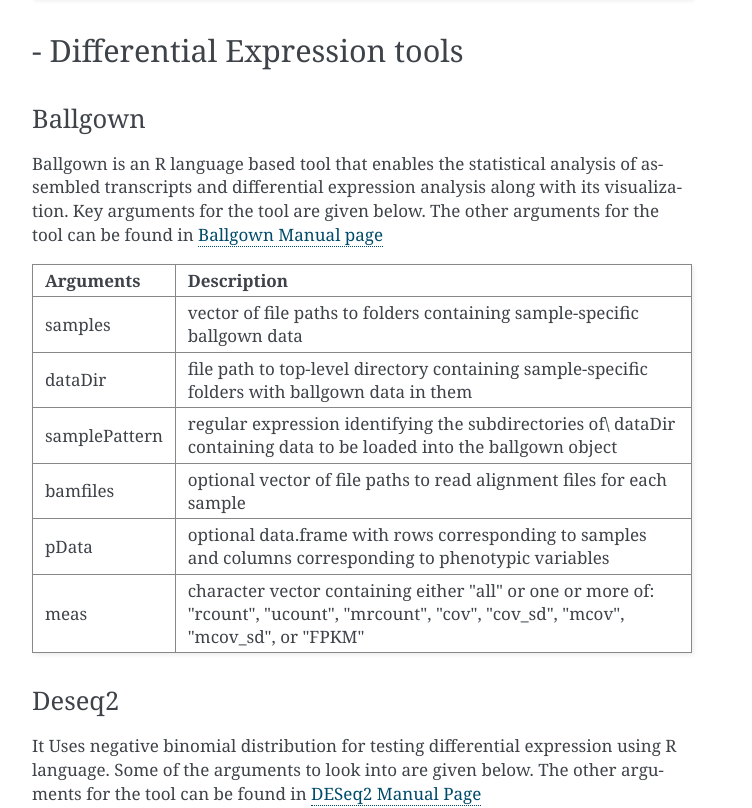
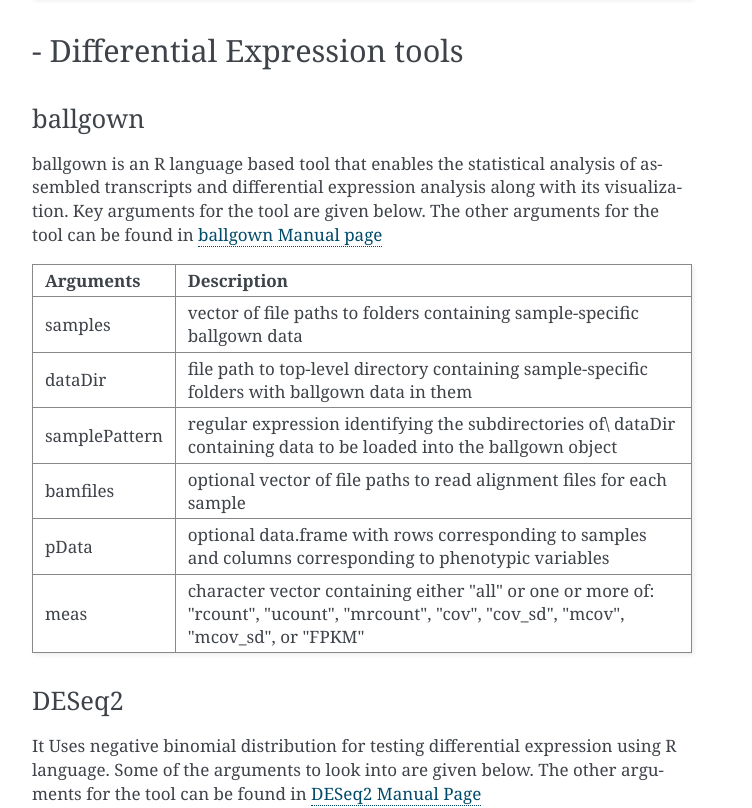
Before and after one commit to anjanaanilkumar1289/iCOMIC_doc, a Sphinx documentation site: the page built from docs/walkthrough.md, in a window 1280 px wide and 1400 px high, scrolled down 7923 px. Shown: the part 279-1087 px from the top of the window, without its empty margins (388-1140 px from the left). Built offline with Sphinx 7.4.7, drawn with Linux system fonts in a browser that asks for light colours; some of the changed text lies outside the part shown.

```diff
--- a/docs/walkthrough.md
+++ b/docs/walkthrough.md
@@ -23,7 +23,7 @@ Table shows the tools incorporated in iCOMIC
 | Variant Calling | GATK HC, samtools mpileup, FreeBayes, MuSE, GATK Mutect2 | - |
 | Annotation | Annovar, SnpEff | - |
 | Expression Modeller | - | StringTie, HTSeq,STAR |
-| Differential Expression | - | Deseq2, Ballgown |
+| Differential Expression | - | DESeq2, ballgown |
 
 #
 
@@ -244,9 +244,9 @@ HTSeq facilitates in counting the number of mapped reads to each gene. It provid
 
 
 #### -  Differential Expression tools
-###### Ballgown
+###### ballgown
 
-Ballgown is an R language based tool that enables the statistical analysis of assembled transcripts and differential expression analysis along with its visualization. Key arguments for the tool are given below. The other arguments for the tool can be found in [Ballgown Manual page](https://www.bioconductor.org/packages/release/bioc/manuals/ballgown/man/ballgown.pdf)
+ballgown is an R language based tool that enables the statistical analysis of assembled transcripts and differential expression analysis along with its visualization. Key arguments for the tool are given below. The other arguments for the tool can be found in [ballgown Manual page](https://www.bioconductor.org/packages/release/bioc/manuals/ballgown/man/ballgown.pdf)
 
 |  Arguments | Description |
 |----|--|
@@ -258,7 +258,7 @@ Ballgown is an R language based tool that enables the statistical analysis of as
 | meas | character vector containing either "all" or one or more of: "rcount", "ucount", "mrcount", "cov", "cov_sd", "mcov", "mcov_sd", or "FPKM" |
 
 
-###### Deseq2
+###### DESeq2
 
 It Uses negative binomial distribution for testing differential expression using R language. Some of the arguments to look into are given below. The other arguments for the tool can be found in [DESeq2 Manual Page](https://bioconductor.org/packages/release/bioc/manuals/DESeq2/man/DESeq2.pdf)
 
```
